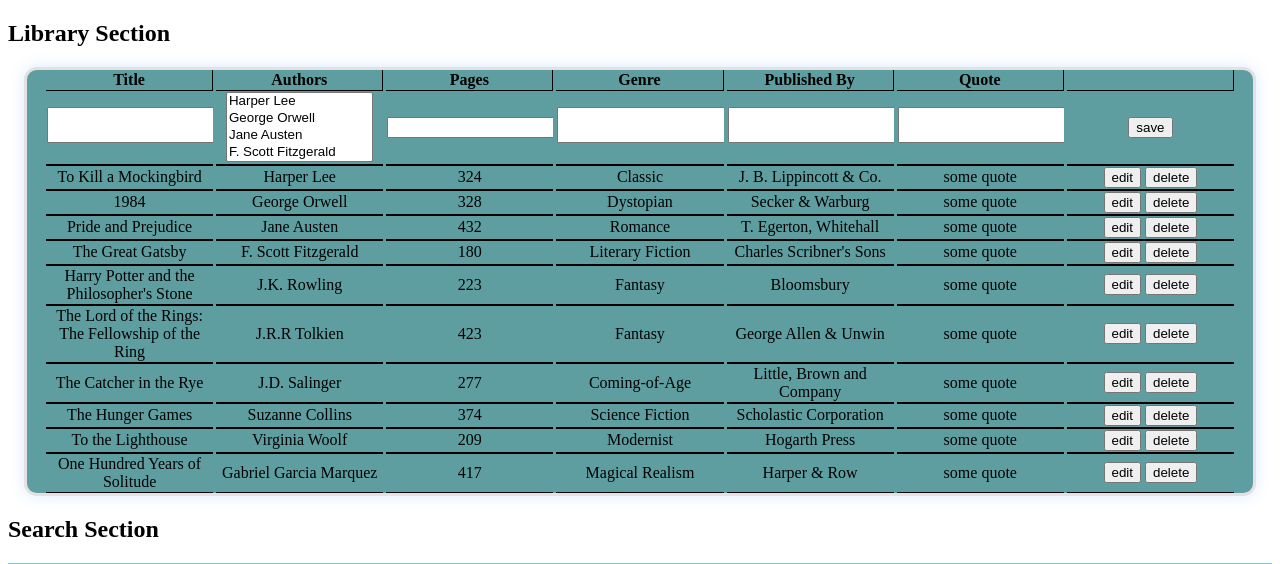
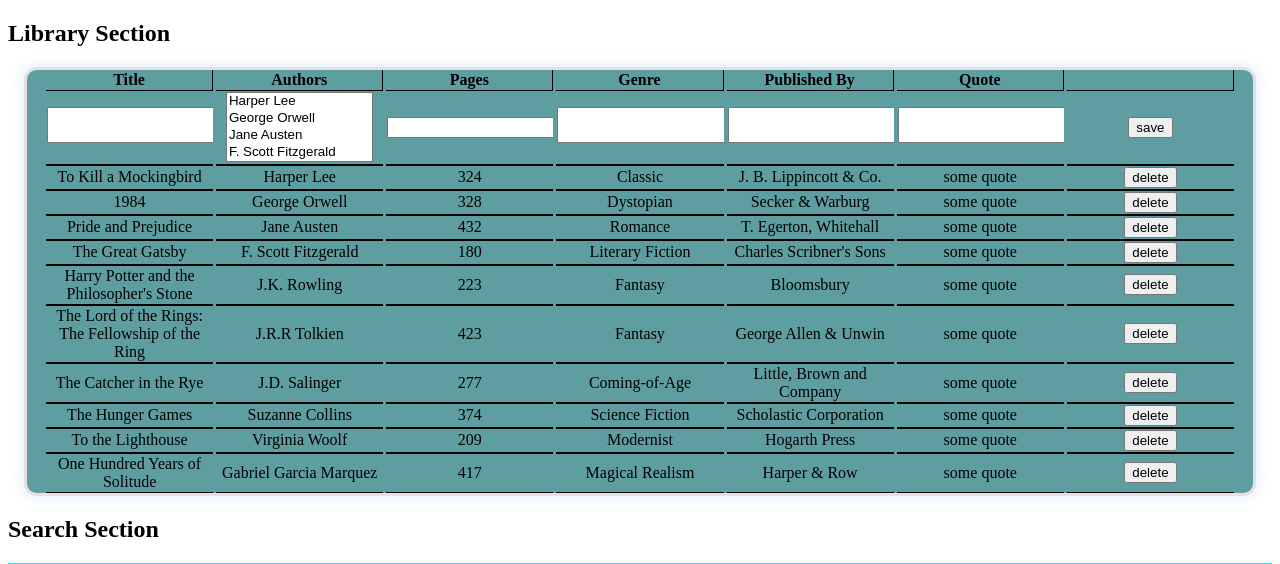
Before and after one commit to hpitta26/Library-System-Django, a Django app: page /testapp/ in a window 1280 px wide. Shown: the top 564 px of the page. Run offline with Django 4.2, Linux system fonts and the light colour scheme; data comes from the database, SQL or seed files in the repository.

Commit message:
Finilized Project

```diff
--- a/librarySys/testapp/templates/home.html
+++ b/librarySys/testapp/templates/home.html
@@ -52,7 +52,6 @@
                     <td>{{book.published_by}}</td>
                     <td>{{book.quote}}</td>
                     <td>
-                        <button value="{{book.id}}" formnovalidate name="edit">edit</button>
                         <button value="{{book.id}}" formnovalidate name="delete">delete</button>
                     </td>
                 </tr>
```
